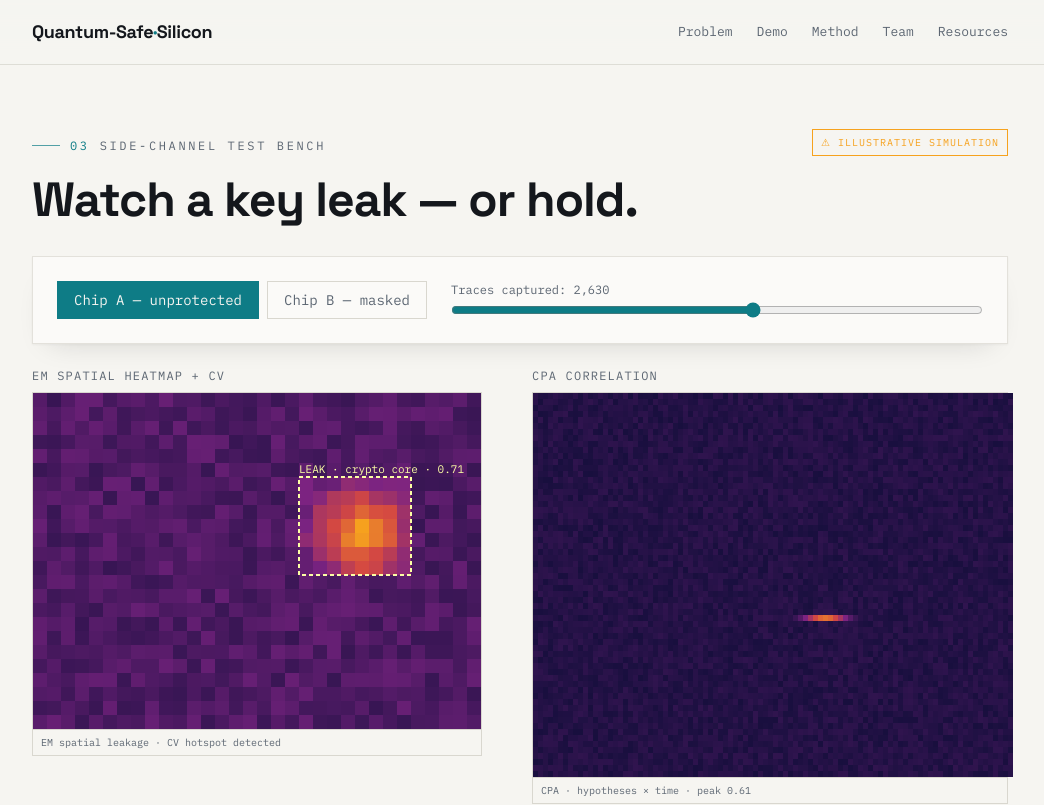
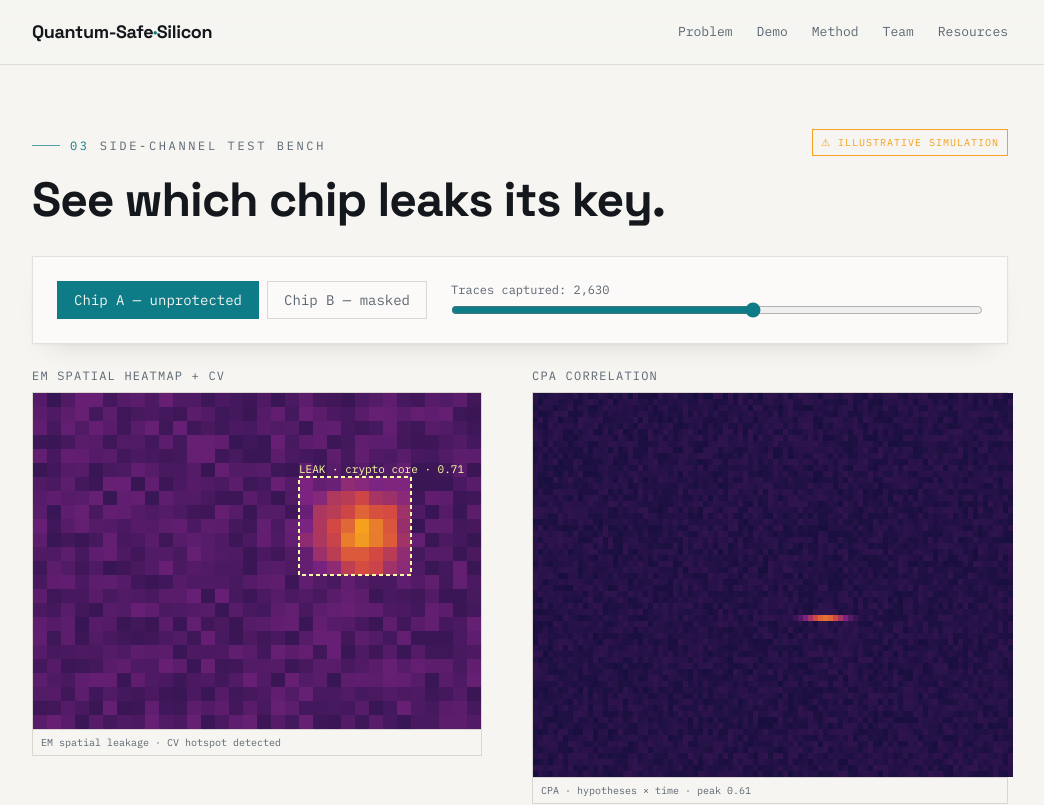
Before and after one commit to quantum-chips/quantum-chips.github.io, a Next.js app: page /demo in a window 1280 px wide. Shown: the top 805 px of the page, without its empty margins (120-1164 px from the left). Built offline with nearby package versions, Linux system fonts and the light colour scheme.

Commit message:
copy: replace AI-toned demo headline with a plainer statement

```diff
--- a/app/demo/page.tsx
+++ b/app/demo/page.tsx
@@ -28,7 +28,7 @@ export default function Demo() {
             ⚠ Illustrative simulation
           </span>
         </div>
-        <h1 className="mt-5 text-balance font-display text-4xl font-bold tracking-tight md:text-5xl">Watch a key leak — or hold.</h1>
+        <h1 className="mt-5 text-balance font-display text-4xl font-bold tracking-tight md:text-5xl">See which chip leaks its key.</h1>
 
         {/* Controls */}
         <div className="mt-8 grid gap-6 border border-hairline/70 bg-surface p-6 shadow-card md:grid-cols-[auto_1fr] md:items-center">
```
